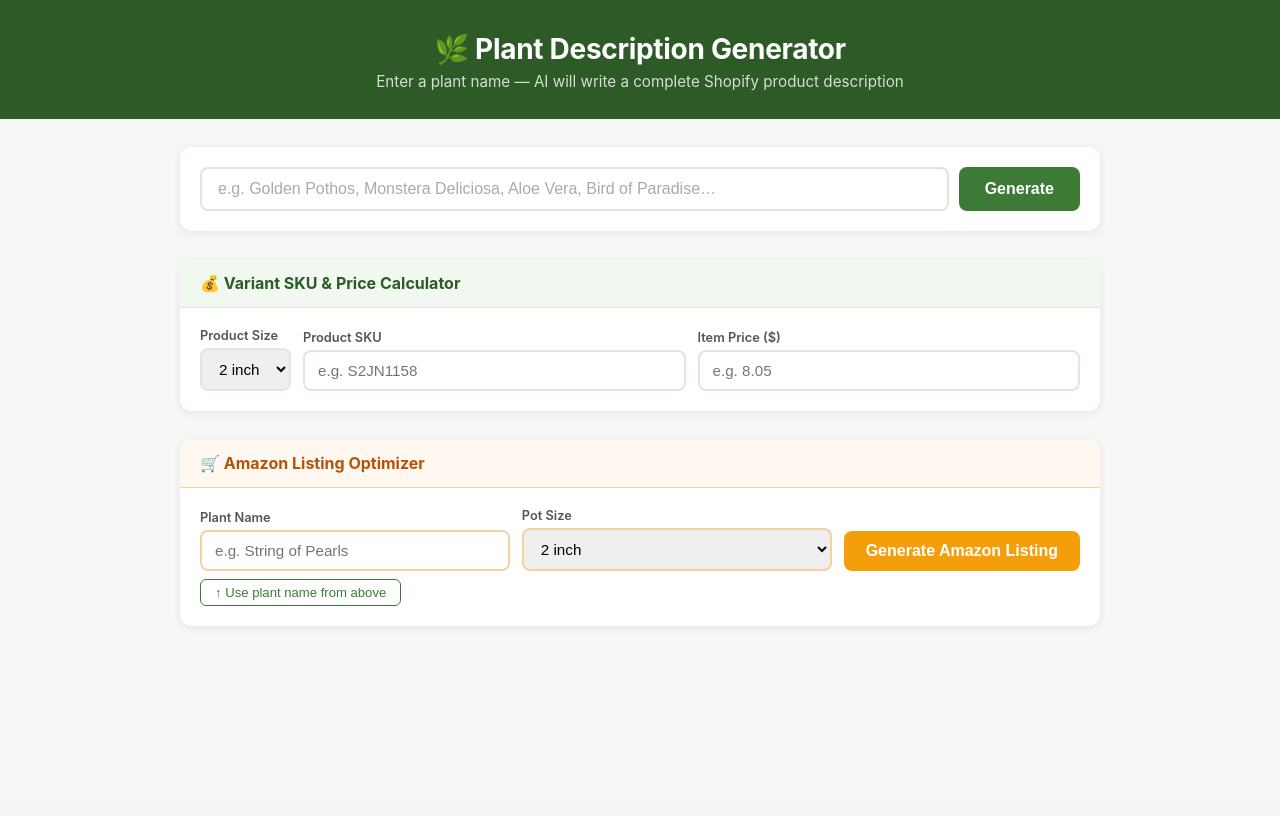
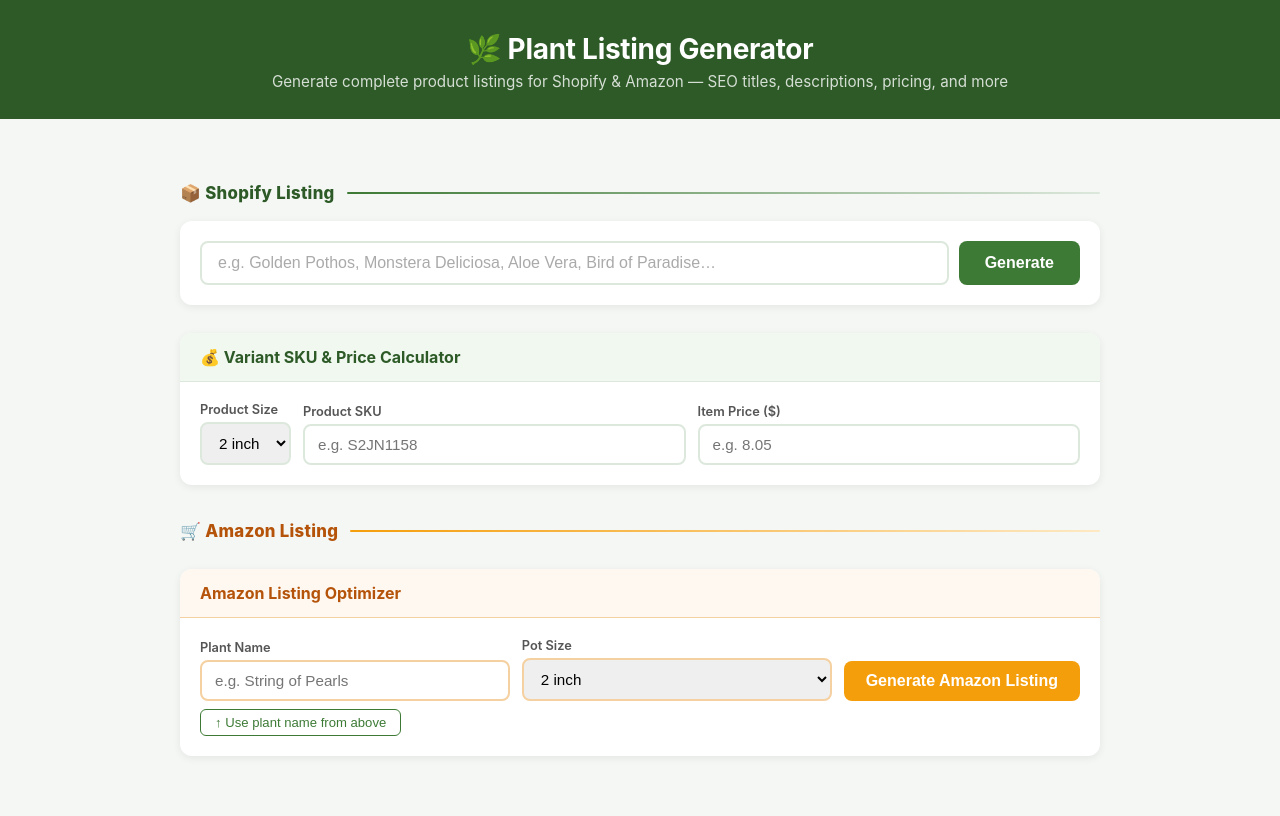
Before and after one commit to Chauly90/plant-description-app, a Flask app: page / in a window 1280 px wide. Before the commit the page ends 626 px from the top, so only its background shows below. Run offline with Flask 3, Linux system fonts and the light colour scheme.

Commit message:
refactor: separate Shopify and Amazon sections with clear channel labels, move Amazon to bottom
Co-Authored-By: Claude Sonnet 4.6 <noreply@anthropic.com>

```diff
--- a/templates/index.html
+++ b/templates/index.html
@@ -269,6 +269,32 @@
 
     .hidden { display: none !important; }
 
+    /* ── Channel dividers ── */
+    .channel-section {
+      margin-top: 36px;
+    }
+    .channel-label {
+      display: flex;
+      align-items: center;
+      gap: 12px;
+      margin-bottom: 18px;
+    }
+    .channel-label-text {
+      font-size: 1.05rem;
+      font-weight: 800;
+      letter-spacing: .3px;
+      white-space: nowrap;
+    }
+    .channel-label-line {
+      flex: 1;
+      height: 2px;
+      border-radius: 2px;
+    }
+    .channel-shopify .channel-label-text { color: #2d5a27; }
+    .channel-shopify .channel-label-line  { background: linear-gradient(90deg, #3d7a35 0%, #dde8dd 100%); }
+    .channel-amazon  .channel-label-text { color: #b45309; }
+    .channel-amazon  .channel-label-line  { background: linear-gradient(90deg, #f59e0b 0%, #fde9c4 100%); }
+
     /* ── Amazon Listing ── */
     .amazon-card {
       background: white;
@@ -501,17 +527,92 @@
 <body>
 
 <header>
-  <h1>🌿 Plant Description Generator</h1>
-  <p>Enter a plant name — AI will write a complete Shopify product description</p>
+  <h1>🌿 Plant Listing Generator</h1>
+  <p>Generate complete product listings for Shopify &amp; Amazon — SEO titles, descriptions, pricing, and more</p>
 </header>
 
 <div class="page">
+
+  <!-- ═══════════════════════════════════════
+       SHOPIFY CHANNEL
+  ════════════════════════════════════════ -->
+  <div class="channel-section channel-shopify">
+    <div class="channel-label">
+      <span class="channel-label-text">📦 Shopify Listing</span>
+      <span class="channel-label-line"></span>
+    </div>
 
     <!-- Input -->
     <div class="input-card">
       <input id="plantInput" type="text"
              placeholder="e.g. Golden Pothos, Monstera Deliciosa, Aloe Vera, Bird of Paradise…" />
       <button id="generateBtn" class="btn-primary" onclick="generate()">Generate</button>
+    </div>
+
+    <!-- Generating state -->
+    <div id="genCard" class="gen-card hidden">
+      <div class="gen-header">
+        <div class="spinner"></div>
+        <div class="gen-label">Generating description for <span id="genPlantName"></span>…</div>
+      </div>
+      <div id="streamBox" class="stream-box"></div>
+    </div>
+
+    <!-- Error -->
+    <div id="errorCard" class="error-card hidden">
+      <strong>Error:</strong> <span id="errorMsg"></span>
+    </div>
+
+    <!-- SEO card: Title + Meta -->
+    <div id="seoCard" class="seo-card hidden">
+      <div class="seo-card-header">🔍 SEO Title &amp; Meta Description</div>
+      <div class="seo-fields">
+
+        <div class="seo-field">
+          <label>
+            Title
+            <span class="char-count" id="titleCount">0 chars</span>
+          </label>
+          <div class="seo-value" id="titleValue"></div>
+          <div class="seo-field-actions">
+            <button class="btn-copy" id="copyTitleBtn" onclick="copyField('titleValue','copyTitleBtn')">Copy Title</button>
+          </div>
+        </div>
+
+        <div class="seo-field">
+          <label>
+            Meta Description
+            <span class="char-count" id="metaCount">0 chars</span>
+          </label>
+          <div class="seo-value" id="metaValue"></div>
+          <div class="seo-field-actions">
+            <button class="btn-copy" id="copyMetaBtn" onclick="copyField('metaValue','copyMetaBtn')">Copy Meta</button>
+          </div>
+        </div>
+
+      </div>
+    </div>
+
+    <!-- Shopify tabs result -->
+    <div id="resultCard" class="result-card hidden">
+      <div class="result-header">
+        <div class="result-title" id="resultTitle"></div>
+        <div style="display:flex;gap:8px;align-items:center;flex-wrap:wrap;">
+          <div class="view-toggle">
+            <button class="btn-toggle active" onclick="switchView('preview', this)">Preview</button>
+            <button class="btn-toggle" onclick="switchView('code', this)">HTML Code</button>
+          </div>
+          <button class="btn-copy" id="copyBtn" onclick="copyHTML()">Copy HTML</button>
+        </div>
+      </div>
+
+      <div id="previewPanel" class="preview-panel">
+        <div id="previewContent"></div>
+      </div>
+
+      <div id="codePanel" class="code-panel hidden">
+        <pre id="codeContent"></pre>
+      </div>
     </div>
 
     <!-- ══ Pricing Calculator ══ -->
@@ -557,9 +658,19 @@
   </div>
   <!-- ══ End Pricing Calculator ══ -->
 
-  <!-- ══ Amazon Listing ══ -->
+  </div><!-- /channel-section channel-shopify -->
+
+  <!-- ═══════════════════════════════════════
+       AMAZON CHANNEL
+  ════════════════════════════════════════ -->
+  <div class="channel-section channel-amazon">
+    <div class="channel-label">
+      <span class="channel-label-text">🛒 Amazon Listing</span>
+      <span class="channel-label-line"></span>
+    </div>
+
     <div class="amazon-card">
-    <div class="amazon-header">🛒 Amazon Listing Optimizer</div>
+      <div class="amazon-header">Amazon Listing Optimizer</div>
       <div class="amazon-body">
 
         <div class="amazon-inputs">
@@ -648,74 +759,9 @@
 
         </div><!-- /amzResults -->
       </div>
-  </div>
-  <!-- ══ End Amazon Listing ══ -->
+    </div><!-- /amazon-card -->
 
-  <!-- Generating state -->
-  <div id="genCard" class="gen-card hidden">
-    <div class="gen-header">
-      <div class="spinner"></div>
-      <div class="gen-label">Generating description for <span id="genPlantName"></span>…</div>
-    </div>
-    <div id="streamBox" class="stream-box"></div>
-  </div>
-
-  <!-- Error -->
-  <div id="errorCard" class="error-card hidden">
-    <strong>Error:</strong> <span id="errorMsg"></span>
-  </div>
-
-  <!-- SEO card: Title + Meta -->
-  <div id="seoCard" class="seo-card hidden">
-    <div class="seo-card-header">SEO Title &amp; Meta Description</div>
-    <div class="seo-fields">
-
-      <div class="seo-field">
-        <label>
-          Title
-          <span class="char-count" id="titleCount">0 chars</span>
-        </label>
-        <div class="seo-value" id="titleValue"></div>
-        <div class="seo-field-actions">
-          <button class="btn-copy" id="copyTitleBtn" onclick="copyField('titleValue','copyTitleBtn')">Copy Title</button>
-        </div>
-      </div>
-
-      <div class="seo-field">
-        <label>
-          Meta Description
-          <span class="char-count" id="metaCount">0 chars</span>
-        </label>
-        <div class="seo-value" id="metaValue"></div>
-        <div class="seo-field-actions">
-          <button class="btn-copy" id="copyMetaBtn" onclick="copyField('metaValue','copyMetaBtn')">Copy Meta</button>
-        </div>
-      </div>
-
-    </div>
-  </div>
-
-  <!-- Result -->
-  <div id="resultCard" class="result-card hidden">
-    <div class="result-header">
-      <div class="result-title" id="resultTitle"></div>
-      <div style="display:flex;gap:8px;align-items:center;flex-wrap:wrap;">
-        <div class="view-toggle">
-          <button class="btn-toggle active" onclick="switchView('preview', this)">Preview</button>
-          <button class="btn-toggle" onclick="switchView('code', this)">HTML Code</button>
-        </div>
-        <button class="btn-copy" id="copyBtn" onclick="copyHTML()">Copy HTML</button>
-      </div>
-    </div>
-
-    <div id="previewPanel" class="preview-panel">
-      <div id="previewContent"></div>
-    </div>
-
-    <div id="codePanel" class="code-panel hidden">
-      <pre id="codeContent"></pre>
-    </div>
-  </div>
+  </div><!-- /channel-section channel-amazon -->
 
 </div><!-- /page -->
 
```
Lines whose indentation alone changed are shown as unchanged.
